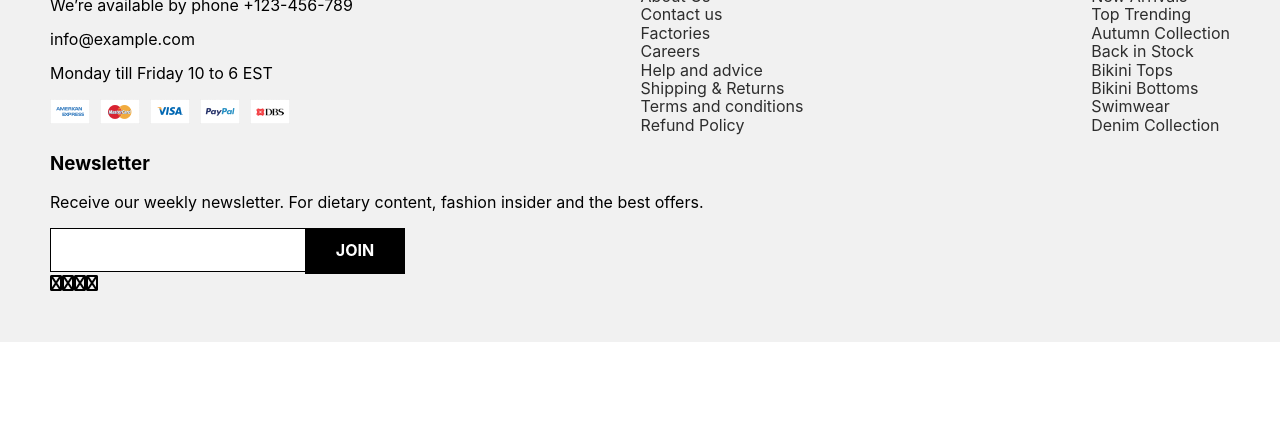
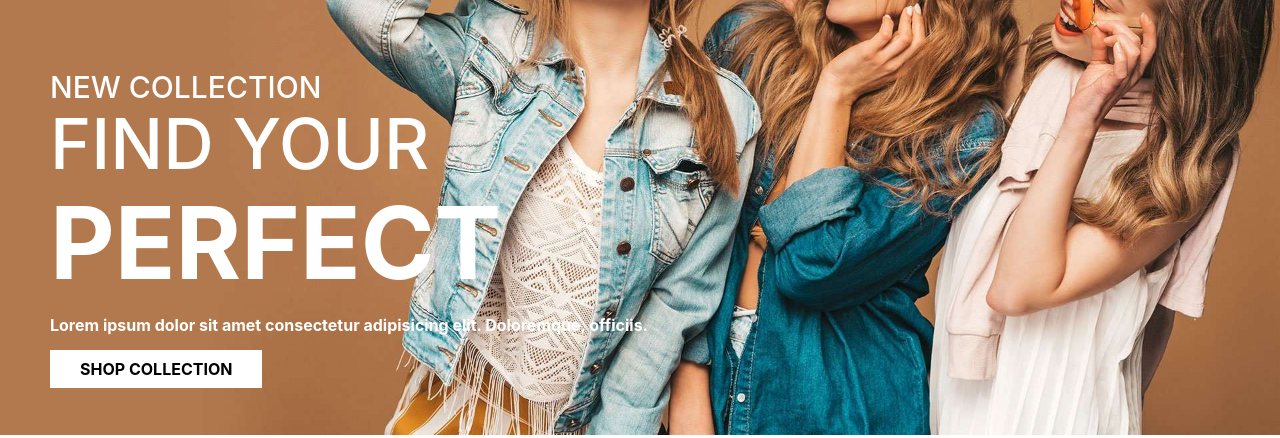
Before and after one commit to devil1321/sale-hub-e-commerce, a React (Create React App) app in the folder salehub-shop/: page / in a window 1280 px wide. Shown: the part 278-716 px from the top of the page. Built offline with nearby package versions, Linux system fonts and the light colour scheme; no server answers.

Commit message:
added carousel and gsap

```diff
--- a/salehub-shop/package.json
+++ b/salehub-shop/package.json
@@ -17,6 +17,7 @@
     "@types/react-router-dom": "^5.3.0",
     "axios": "^0.22.0",
     "font-awesome": "^4.7.0",
+    "gsap": "^3.8.0",
     "node-sass": "5.0.0",
     "react": "^17.0.2",
     "react-dom": "^17.0.2",
--- /dev/null
+++ b/salehub-shop/src/components/Carousel.tsx
@@ -0,0 +1,125 @@
+import React,{useState,useEffect} from 'react'
+import { gsap } from 'gsap'
+const Carousel = () => {
+
+    const [slide,setSlide] = useState(1)
+    const carousel = () =>{
+        let tl = gsap.timeline()
+        let textTl = gsap.timeline()
+        if(slide == 1){
+        tl.fromTo('.carousel__slide-1',{
+            force3D:true,
+            opacity:0
+        },{
+            force3D:true,
+            duration:2,
+            opacity:1
+        })
+        .fromTo('.carousel__slide-1 h6',{opacity:50,y:-50},{y:0,opacity:1,duration:1})
+        textTl.fromTo('.carousel__slide-1 h2',{opacity:0,x:400},{x:0,opacity:1,duration:1})
+            .fromTo('.carousel__slide-1 h3',{opacity:0,x:450,y:20},{x:0,y:0,opacity:1,duration:1})
+            .fromTo('.carousel__slide-1 p',{opacity:0,x:500},{x:0,opacity:1,duration:1})
+            .fromTo('.carousel__slide-1 button',{opacity:0,x:50},{x:0,opacity:1,duration:1})
+            .to('.carousel__slide-1',{
+                force3D:true,
+                duration:1,
+                delay:2,
+                opacity:0,
+            })
+            setTimeout(()=>{
+                setSlide(2)
+            },6800)
+        }
+         if(slide == 2){
+        tl.fromTo('.carousel__slide-2',{
+            force3D:true,
+            opacity:0
+        },{
+            force3D:true,
+            duration:2,
+            opacity:1
+        })
+        .fromTo('.carousel__slide-2 h6',{opacity:50,y:-50},{y:0,opacity:1,duration:1})
+        textTl.fromTo('.carousel__slide-2 h2',{opacity:0,x:-400},{x:0,opacity:1,duration:1})
+            .fromTo('.carousel__slide-2 h3',{opacity:0,x:450,y:20},{x:0,y:0,opacity:1,rotateX:360,duration:1})
+            .fromTo('.carousel__slide-2 p',{opacity:0,x:500},{x:0,opacity:1,duration:1})
+            .fromTo('.carousel__slide-2 button',{opacity:0,x:-50},{x:0,opacity:1,duration:1})
+            .to('.carousel__slide-2',{
+                force3D:true,
+                duration:1,
+                delay:2,
+                opacity:0
+            })
+            setTimeout(()=>{
+                setSlide(3)
+            },6800)
+
+        }
+        if(slide == 3){
+        tl.fromTo('.carousel__slide-3',{
+            force3D:true,
+            opacity:0
+        },{
+            force3D:true,
+            duration:2,
+            opacity:1
+        })
+        .fromTo('.carousel__slide-3 h6',{opacity:50,y:-50},{y:0,opacity:1,duration:1})
+        textTl.fromTo('.carousel__slide-3 h2',{opacity:0,x:400},{x:0,opacity:1,duration:1})
+            .fromTo('.carousel__slide-3 h3',{opacity:0,x:450,y:20},{x:0,y:0,opacity:1,duration:1})
+            .fromTo('.carousel__slide-3 p',{opacity:0,x:500},{x:0,opacity:1,duration:1})
+            .fromTo('.carousel__slide-3 button',{opacity:0,y:50},{y:0,opacity:1,duration:1})
+            .to('.carousel__slide-3',{
+                force3D:true,
+                duration:1,
+                delay:2,
+                opacity:0
+            })
+            setTimeout(()=>{
+                setSlide(1)
+            },6800)
+
+        }
+    }
+
+    useEffect(()=>{
+        carousel()
+    },[slide])
+
+    return (
+        <div className="carousel">
+            {slide == 1 && <div className="carousel__slide-1">
+                <img src={'/slideshow-1.jpg'} alt="" />
+                <div className="carousel__slide-1-text">
+                    <h6>New Collection</h6>
+                    <h2>Find Your</h2>
+                    <h3>Perfect</h3>
+                    <p>Lorem ipsum dolor sit amet consectetur adipisicing elit. Doloremque, officiis.</p>
+                    <button>Shop Collection</button>
+                </div>
+            </div>}
+            {slide == 2 && <div className="carousel__slide-2">
+                <img src={'/slideshow-2.jpg'} alt="" />
+                <div className="carousel__slide-2-text">
+                    <h6>The Hotlist of</h6>
+                    <h2>Summer</h2>
+                    <h3>Perfect</h3>
+                    <p>Lorem ipsum dolor sit amet consectetur adipisicing elit. Doloremque, officiis.</p>?s
+                    <button>Shop Collection</button>
+                </div>
+            </div>}
+            {slide == 3 && <div className="carousel__slide-3">
+                <img src={'/slideshow-3.jpg'} alt="" />
+                <div className="carousel__slide-3-text">
+                    <h6>New Collection</h6>
+                    <h2>Fashion</h2>
+                    <h3>Glasses</h3>
+                    <p>Lorem ipsum dolor sit amet consectetur adipisicing elit. Doloremque, officiis.</p>
+                    <button>Shop Collection</button>
+                </div>
+            </div>}
+        </div>
+    )
+}
+
+export default Carousel
--- a/salehub-shop/src/pages/Homepage.tsx
+++ b/salehub-shop/src/pages/Homepage.tsx
@@ -2,6 +2,7 @@ import React,{ useEffect, useState } from 'react'
 import { connect } from 'react-redux'
 import { productsActions } from '../APIController/actions/productsActions'
 import Product from '../components/Product'
+import Carousel from '../components/Carousel'
 import axios from 'axios'
 import { useLocation } from 'react-router-dom'
 
@@ -23,6 +24,7 @@ const Homepage:React.FC<Electronics> = (props) => {
 
     return (
         <div className="home">
+            <Carousel />
             <h2 className="home__title">Products</h2>
             <div className="home__products">
                 {products.map((product,index) => <Product key={index} {...product} />)}
--- a/salehub-shop/src/styles/_animations.scss
+++ b/salehub-shop/src/styles/_animations.scss
@@ -0,0 +1,25 @@
+    .fadeIn {
+        animation: fadeIn 1s ease-in-out;
+    }
+
+    .fadeOut {
+        animation: fadeOut 1s ease-in-out;
+    }
+
+    @keyframes fadeOut {
+        0% {
+            opacity: 1
+        }
+        100% {
+            opacity: 0
+        }
+    }
+
+    @keyframes fadeIn {
+        0% {
+            opacity: 0
+        }
+        100% {
+            opacity: 1
+        }
+    }
--- /dev/null
+++ b/salehub-shop/src/styles/theme/components/_carousel.scss
@@ -0,0 +1,55 @@
+.carousel {
+    height: 100vh;
+    margin-bottom: 100px;
+    &__slide-1,
+    &__slide-2,
+    &__slide-3 {
+        opacity: 0;
+        position: relative;
+        top: 0px;
+        left: 0px;
+        img {
+            width: 100%;
+        }
+        &-text {
+            overflow: hidden;
+            position: absolute;
+            bottom: 50px;
+            left: 50px;
+            h2,
+            h3,
+            h6 {
+                margin: 0px;
+                color: white;
+                font-weight: 500;
+                text-transform: uppercase;
+            }
+            h6 {
+                font-size: pxToRem(30);
+            }
+            h2 {
+                font-size: pxToRem(70);
+            }
+            h3 {
+                font-size: pxToRem(100);
+                font-weight: bold;
+            }
+            p {
+                color: white;
+                font-weight: bold;
+            }
+            button {
+                text-transform: uppercase;
+                font-weight: bold;
+                padding: 10px 30px;
+                background-color: white;
+                color: black;
+                border: 0px;
+                &:active {
+                    border: 0px;
+                    outline: none;
+                }
+            }
+        }
+    }
+}
--- a/salehub-shop/src/styles/theme/pages/electronics-homepage.scss
+++ b/salehub-shop/src/styles/theme/pages/electronics-homepage.scss
@@ -5,6 +5,10 @@
         text-align: center;
         text-decoration: underline;
     }
+    &__main {
+        position: relative;
+        top: 400px;
+    }
     &__products {
         @include createFlex(row, center, center, wrap)
     }
--- a/salehub-shop/src/styles/theme/theme.scss
+++ b/salehub-shop/src/styles/theme/theme.scss
@@ -10,6 +10,7 @@
 /*---------------------COMPONENTS----------------------*/
 
 @import './components/nav';
+@import './components/carousel';
 @import './components/product';
 @import './components/footer';
 
```
Also changed, not shown: 1 other file (tests, documents, lock files or other folders).
